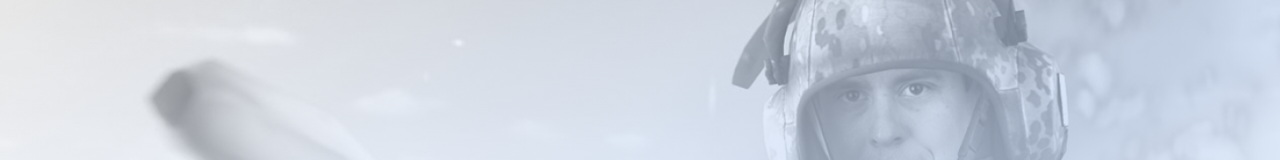
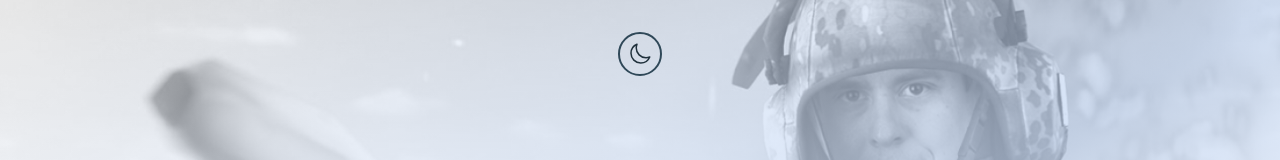
Before and after one commit to mobergf/cs-booker, a Next.js app: page /login in a window 1280 px wide. Shown: the top 160 px of the page. Built offline with nearby package versions, Linux system fonts and the light colour scheme.

Commit message:
Added mode-toggle to login page so that dark mode is working correctly

```diff
--- a/app/login/login-page.tsx
+++ b/app/login/login-page.tsx
@@ -1,4 +1,5 @@
 "use client";
+import ModeToggle from "app/mode-toggle";
 import { Button } from "components";
 import { signIn } from "next-auth/react";
 import { useSearchParams } from "next/navigation";
@@ -6,10 +7,11 @@ import { useRef, useState } from "react";
 
 export default function LoginPage() {
   const searchParams = useSearchParams();
+
   const [error, setError] = useState(
     searchParams?.get("callbackUrl")?.includes("error")
       ? "Couldn't authenticate"
-      : ""
+      : "",
   );
 
   const userRef = useRef<HTMLInputElement>(null);
@@ -28,6 +30,9 @@ export default function LoginPage() {
 
   return (
     <div>
+      <div className="absolute top-8 flex min-w-[300px] justify-center md:min-w-[400px]">
+        <ModeToggle />
+      </div>
       <h1 className="animate-bounce text-center text-4xl font-bold text-primary">
         Spella spell
       </h1>
@@ -42,7 +47,7 @@ export default function LoginPage() {
           type="text"
           id="user-input"
           placeholder="Username"
-          className="min-h-12 bg-transparent rounded-md border border-primary p-2 transition-shadow focus:shadow-[0_0_0_1px_theme(colors.primary)] focus:outline-none"
+          className="min-h-12 rounded-md border border-primary bg-transparent p-2 transition-shadow focus:shadow-[0_0_0_1px_theme(colors.primary)] focus:outline-none"
         />
         <label className="mt-2 text-lg ">Password</label>
         <input
@@ -50,7 +55,7 @@ export default function LoginPage() {
           type="password"
           id="password-input"
           placeholder="Password"
-          className="min-h-12 rounded-md bg-transparent border border-primary p-2 transition-shadow focus:shadow-[0_0_0_1px_theme(colors.primary)] focus:outline-none"
+          className="min-h-12 rounded-md border border-primary bg-transparent p-2 transition-shadow focus:shadow-[0_0_0_1px_theme(colors.primary)] focus:outline-none"
         />
         <Button className="mt-4" type="submit">
           Log in
```
